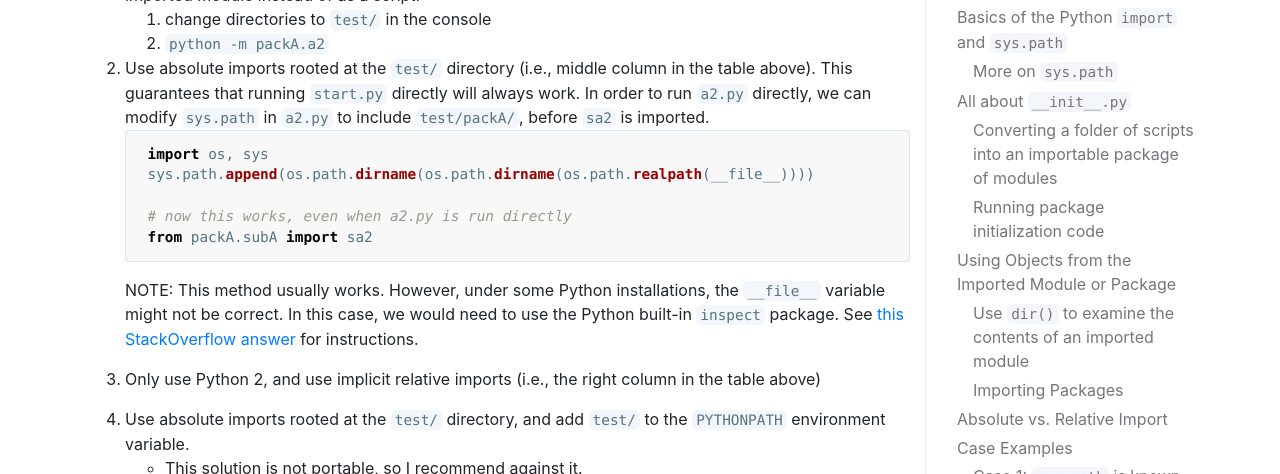
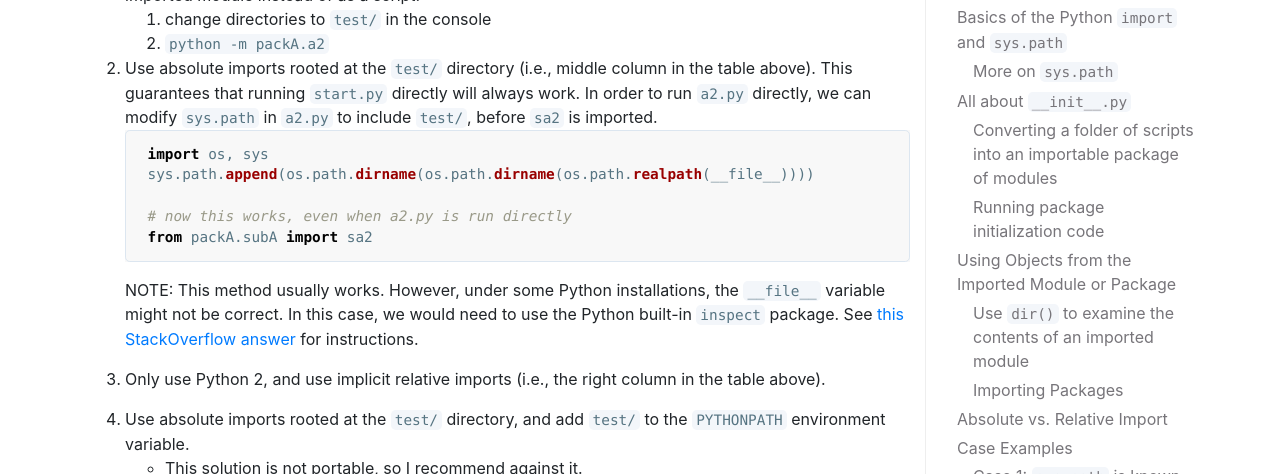
Before and after one commit to chrisyeh96/chrisyeh96.github.io, a Jekyll site: the page built from _posts/2017-08-08-definitive-guide-python-imports.md, in a window 1280 px wide and 900 px high, scrolled down 9449 px. Shown: the part 150-624 px from the top of the window. Built offline with Jekyll 4.4.1, drawn with Linux system fonts in a browser that asks for light colours; some of the changed text lies outside the part shown.

Commit message:
Python Imports: fix typo
see Issue #11

````diff
--- a/_posts/2017-08-08-definitive-guide-python-imports.md
+++ b/_posts/2017-08-08-definitive-guide-python-imports.md
@@ -324,7 +324,7 @@ For completeness sake, I also tried using relative imports: `from .subA import s
     1. change directories to `test/` in the console
     2. `python -m packA.a2`
 
-2. Use absolute imports rooted at the `test/` directory (i.e., middle column in the table above). This guarantees that running `start.py` directly will always work. In order to run `a2.py` directly, we can modify `sys.path` in `a2.py` to include `test/packA/`, before `sa2` is imported.
+2. Use absolute imports rooted at the `test/` directory (i.e., middle column in the table above). This guarantees that running `start.py` directly will always work. In order to run `a2.py` directly, we can modify `sys.path` in `a2.py` to include `test/`, before `sa2` is imported.
     ```python
     import os, sys
     sys.path.append(os.path.dirname(os.path.dirname(os.path.realpath(__file__))))
@@ -335,7 +335,7 @@ For completeness sake, I also tried using relative imports: `from .subA import s
 
     NOTE: This method usually works. However, under some Python installations, the `__file__` variable might not be correct. In this case, we would need to use the Python built-in `inspect` package. See [this StackOverflow answer](https://stackoverflow.com/a/11158224) for instructions.
 
-3. Only use Python 2, and use implicit relative imports (i.e., the right column in the table above)
+3. Only use Python 2, and use implicit relative imports (i.e., the right column in the table above).
 
 4. Use absolute imports rooted at the `test/` directory, and add `test/` to the `PYTHONPATH` environment variable.
     - This solution is not portable, so I recommend against it.
````
Also changed, not shown: other parts of _posts/2017-08-08-definitive-guide-python-imports.md (+1 -1 lines).
